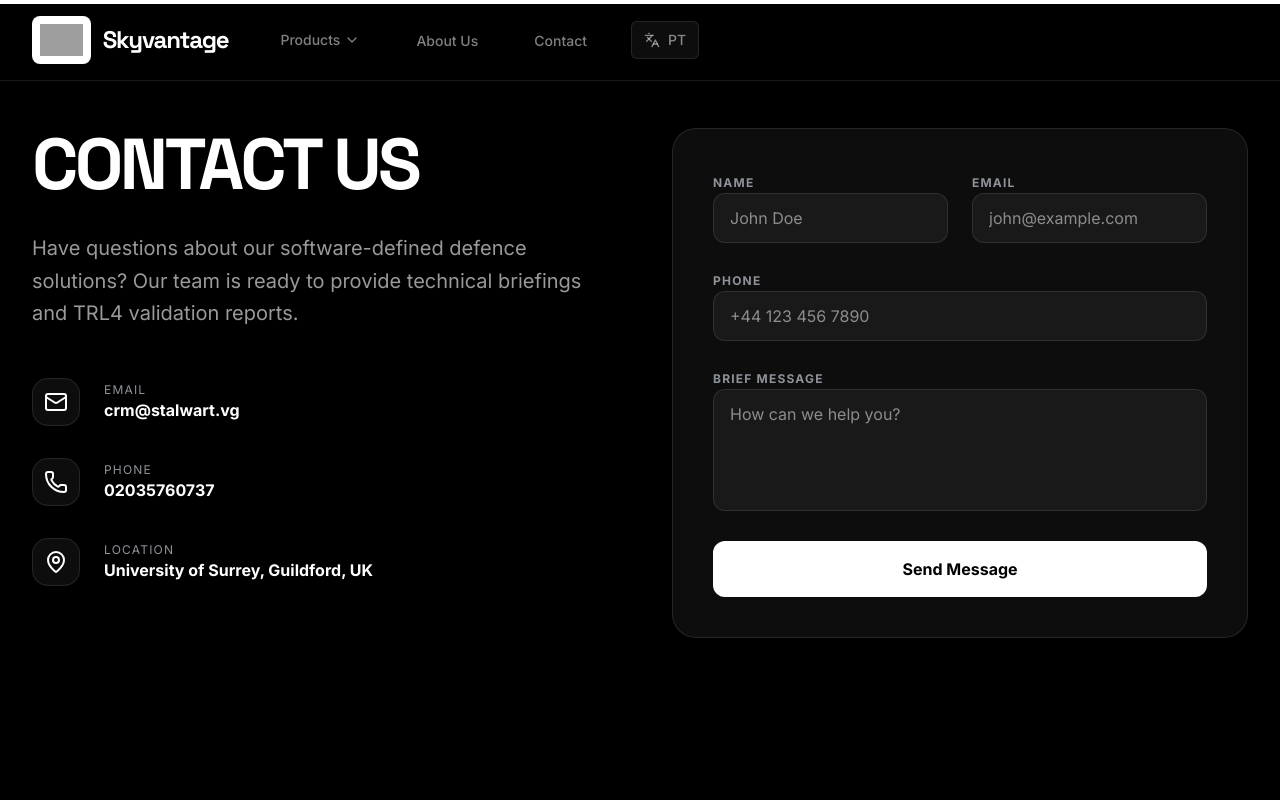
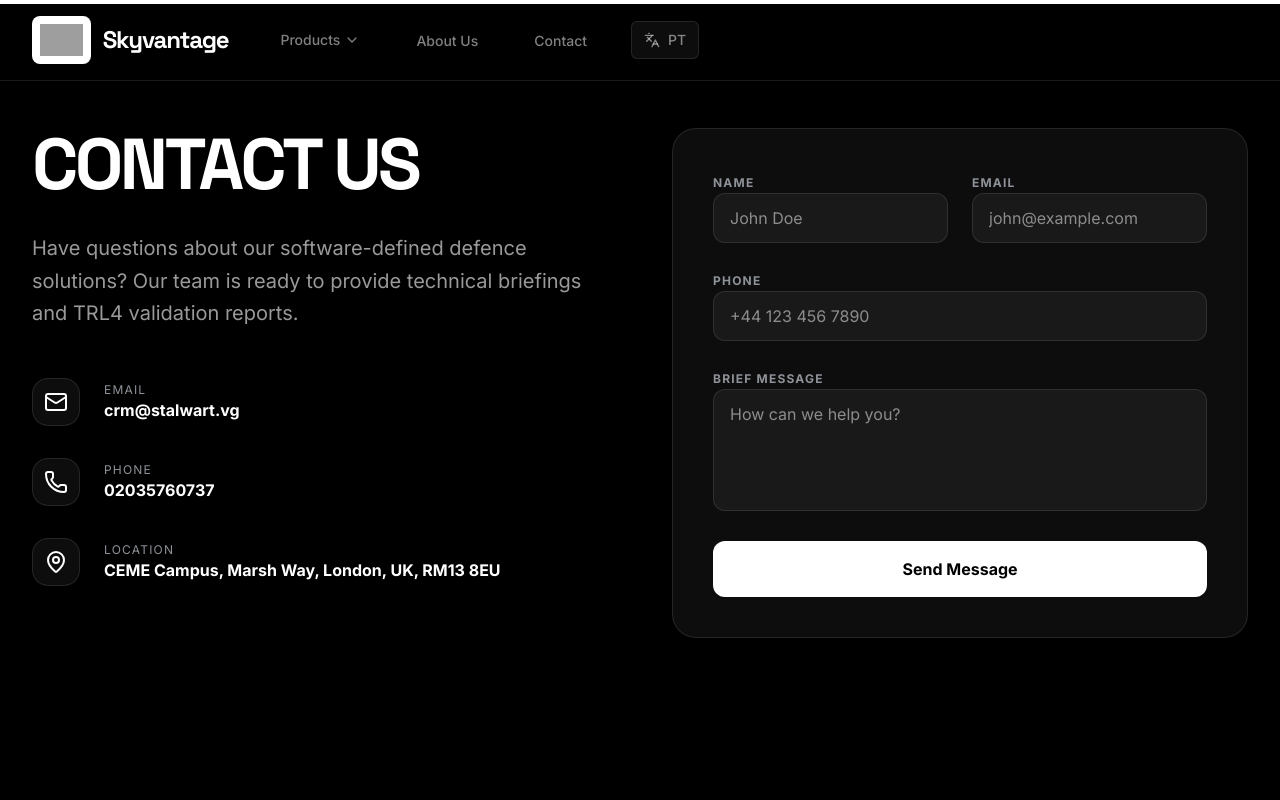
Before and after one commit to cj962/Skyvantage, a React (Vite) app: page /contact in a window 1280 px wide. Shown: the top 800 px of the page. Built offline with nearby package versions, Linux system fonts and the light colour scheme; grey boxes are pictures that could not be loaded.

Commit message:
feat: Update app title and contact address
Changes the application title to "My Google AI Studio App" and updates the contact address on the Contact page to reflect the new location at CEME Campus.

```diff
--- a/index.html
+++ b/index.html
@@ -3,7 +3,7 @@
   <head>
     <meta charset="UTF-8" />
     <meta name="viewport" content="width=device-width, initial-scale=1.0" />
-    <title>Skyvantage</title>
+    <title>My Google AI Studio App</title>
   </head>
   <body>
     <div id="root"></div>
--- a/src/pages/Contact.tsx
+++ b/src/pages/Contact.tsx
@@ -42,7 +42,7 @@ export default function Contact() {
                 </div>
                 <div>
                   <p className="text-brand-muted text-xs uppercase tracking-widest">{t('contact.location')}</p>
-                  <p className="text-white font-bold">University of Surrey, Guildford, UK</p>
+                  <p className="text-white font-bold">CEME Campus, Marsh Way, London, UK, RM13 8EU</p>
                 </div>
               </div>
             </div>
```
